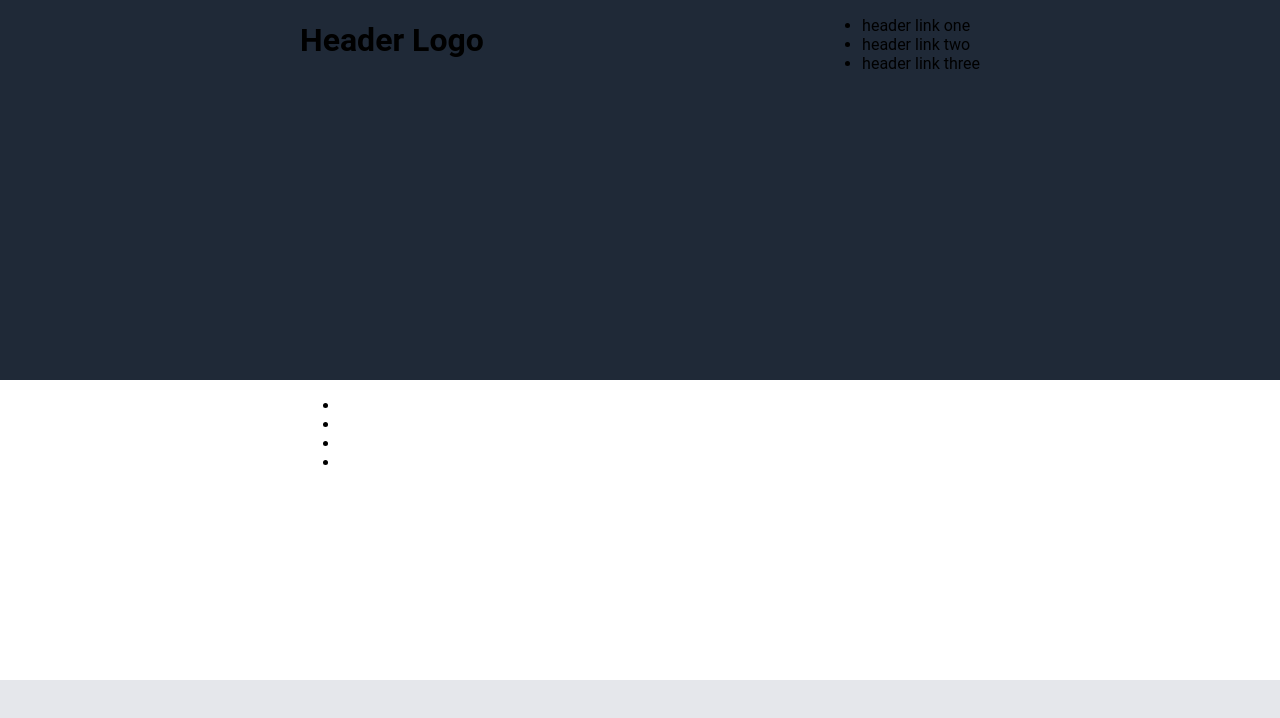
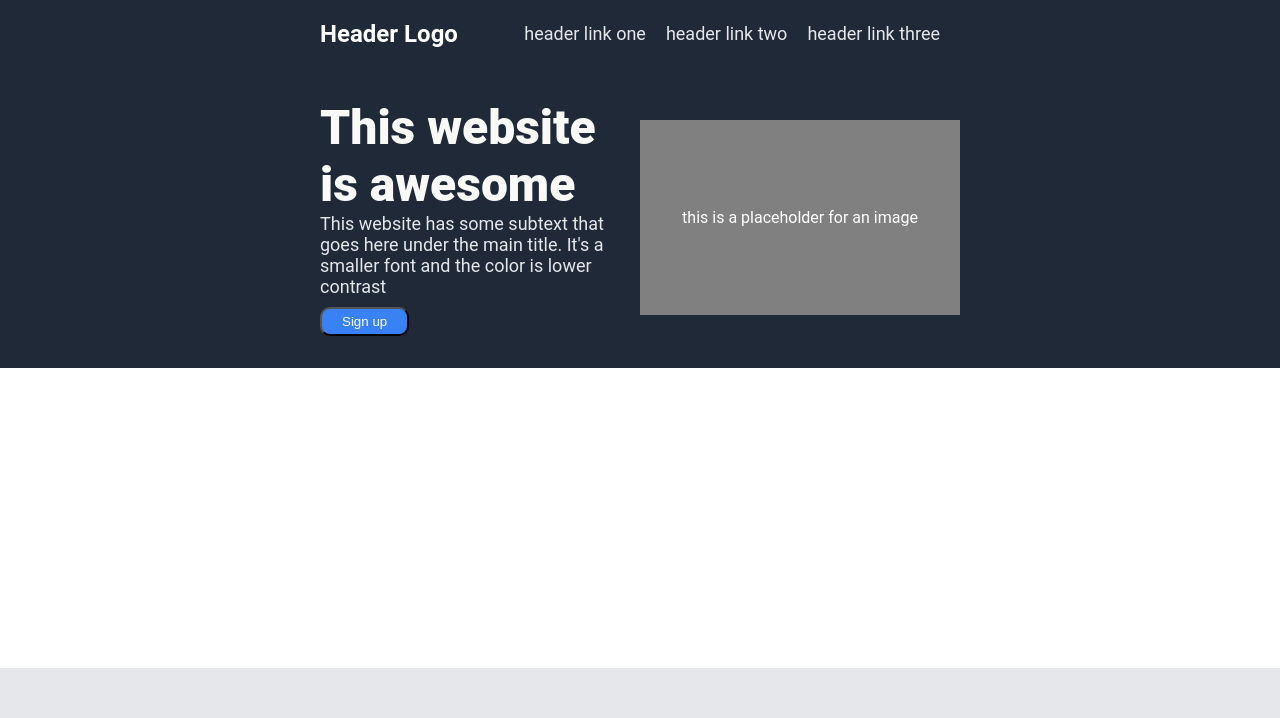
Before and after one commit to manfred0912/landing-page, a plain HTML site: page index.html in a window 1280 px wide. Drawn offline with Linux system fonts and the light colour scheme.

Commit message:
header and first block of content styled

```diff
--- a/index.html
+++ b/index.html
@@ -9,8 +9,8 @@
 <body>
     <div class="general">
         <div class="header style1">
-            <h1>Header Logo</h1>
-            <ul>
+            <h2>Header Logo</h2>
+            <ul class="secondary-text">
                 <li><a>header link one</a></li>
                 <li><a>header link two</a></li>
                 <li><a>header link three</a></li>
@@ -18,8 +18,12 @@
         </div>
         <div class="content">
             <div class="first style1">
-                <div></div>
-                <div></div>
+                <div class="style2">
+                    <p id="main-text">This website is awesome</p>
+                    <p class="secondary-text">This website has some subtext that goes here under the main title. It's a smaller font and the color is lower contrast</p>
+                    <button>Sign up</button>
+                </div>
+                <div class="placeholder style2">this is a placeholder for an image</div>
             </div>
             <div class="second">
                 <div></div>
--- a/styles.css
+++ b/styles.css
@@ -1,24 +1,74 @@
 body {
   font-family: Roboto, Arial, sans-serif;
   margin: 0;
+}
+
+p {
+    margin: 0%;
+}
+
+button {
+    background-color: #3882F6;
+    color: white;
+    border-radius: 10px;
+    padding: 5px 20px;
+    margin-top: 10px;
 }
 
 .header {
   height: 80px;
   display: flex;
   justify-content: space-between;
+  align-items: center;
+  color: white;
+}
+
+.header a {
+    color: #E5E7EB;
+    margin-right: 20px;
+}
+
+#main-text {
+    font-size: 48px;
+    color: #F9FAF8;
+    font-weight: 900;
+    margin: 0%;
+}
+
+.secondary-text {
+    font-size: 18px;
+    color: #E5E7EB;
 }
 
 .first, .second, .third, .fourth, .header, .footer {
-  padding: 0% 300px;
+  padding: 0% 25%;
 }
 
 .first, .second, .third, .fourth {
   height: 300px;
 }
 
+.first {
+    display: flex;
+    justify-content: space-evenly;
+    align-items: center;
+}
+
+.placeholder {
+    background-color: grey;
+    color: white;
+    display: flex;
+    justify-content: center;
+    align-items: center;
+    height: 65%;
+}
+
 .style1 {
   background-color: #1F2937;
+}
+
+.style2 {
+    width: 50%;
 }
 
 .content{
@@ -38,3 +88,8 @@ body {
 .third {
   background-color: #E5E7EB;
 }
+
+ul {
+  list-style-type: none;
+  display: flex;
+}
```
